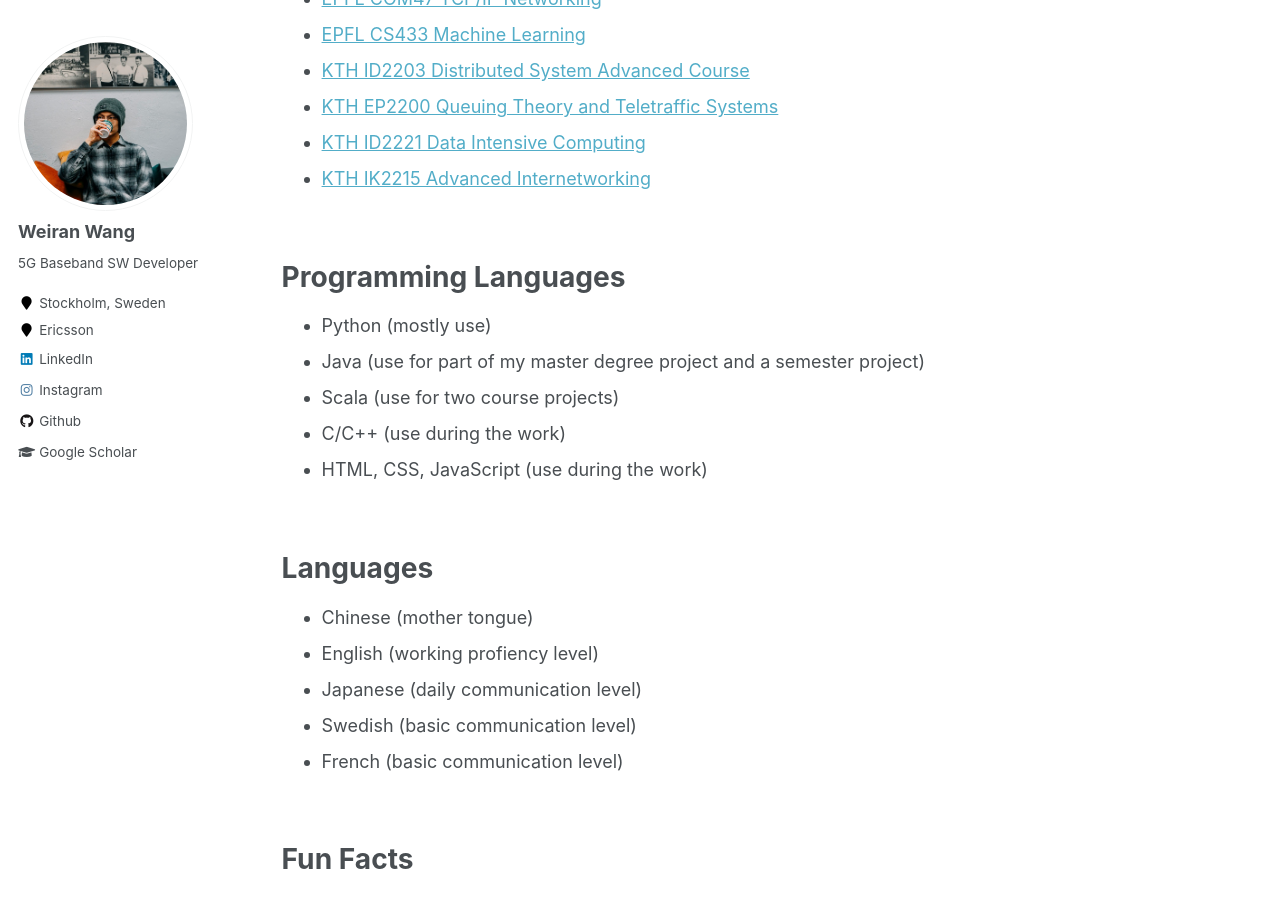
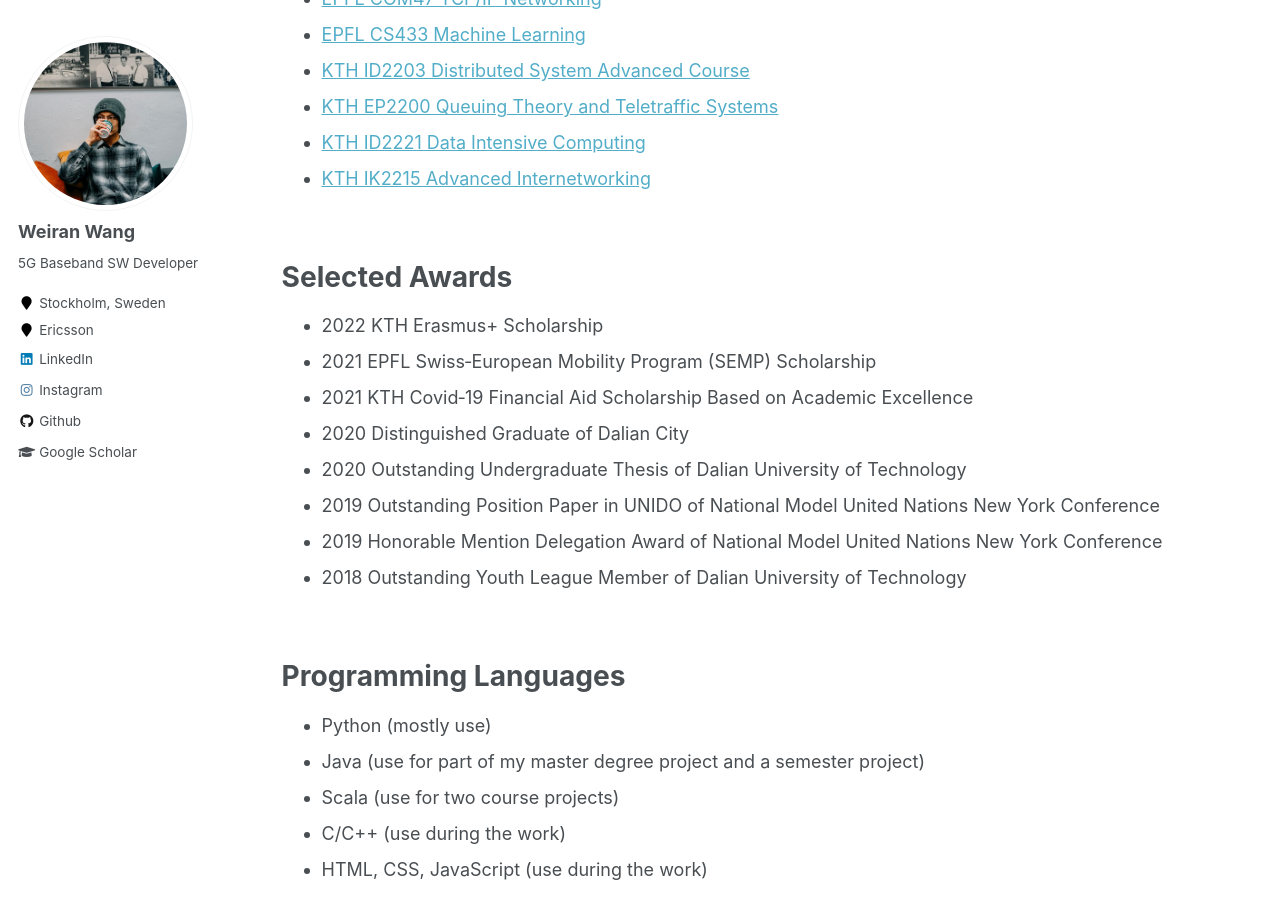
Before and after one commit to wangweiran0129/wangweiran0129.github.io, a Jekyll site: the page built from _pages/cv.md, in a window 1280 px wide and 900 px high, scrolled down 1459 px. Built offline with Jekyll 4.4.1, drawn with Linux system fonts in a browser that asks for light colours; some of the changed text lies outside the part shown.

Commit message:
add selected awards in cv.md

```diff
--- a/_pages/cuisine.html
+++ b/_pages/cuisine.html
@@ -13,7 +13,7 @@ author_profile: true
         .cuisine{
             display: grid;
             grid-template-columns: 1fr 1fr;
-            grid-gap: 0.5px;
+            grid-gap: 0.2px;
         }
 
         .cuisine figure{
--- a/_pages/cv.md
+++ b/_pages/cv.md
@@ -65,6 +65,19 @@ For the formalized two-pages CV pdf, please refer <a href="https://wangweiran012
 </ul>
 <br>
 
+<h1>Selected Awards</h1>
+<ul>
+  <li>2022 KTH Erasmus+ Scholarship</li>
+  <li>2021 EPFL Swiss‑European Mobility Program (SEMP) Scholarship</li>
+  <li>2021 KTH Covid‑19 Financial Aid Scholarship Based on Academic Excellence</li>
+  <li>2020 Distinguished Graduate of Dalian City</li>
+  <li>2020 Outstanding Undergraduate Thesis of Dalian University of Technology</li>
+  <li>2019 Outstanding Position Paper in UNIDO of National Model United Nations New York Conference</li>
+  <li>2019 Honorable Mention Delegation Award of National Model United Nations New York Conference</li>
+  <li>2018 Outstanding Youth League Member of Dalian University of Technology</li>
+</ul>
+<br>
+
 <h1>Programming Languages</h1>
 <ul>
   <li>Python (mostly use)</li>
```
Also changed, not shown: other parts of _pages/cv.md (+1 -1 lines).
